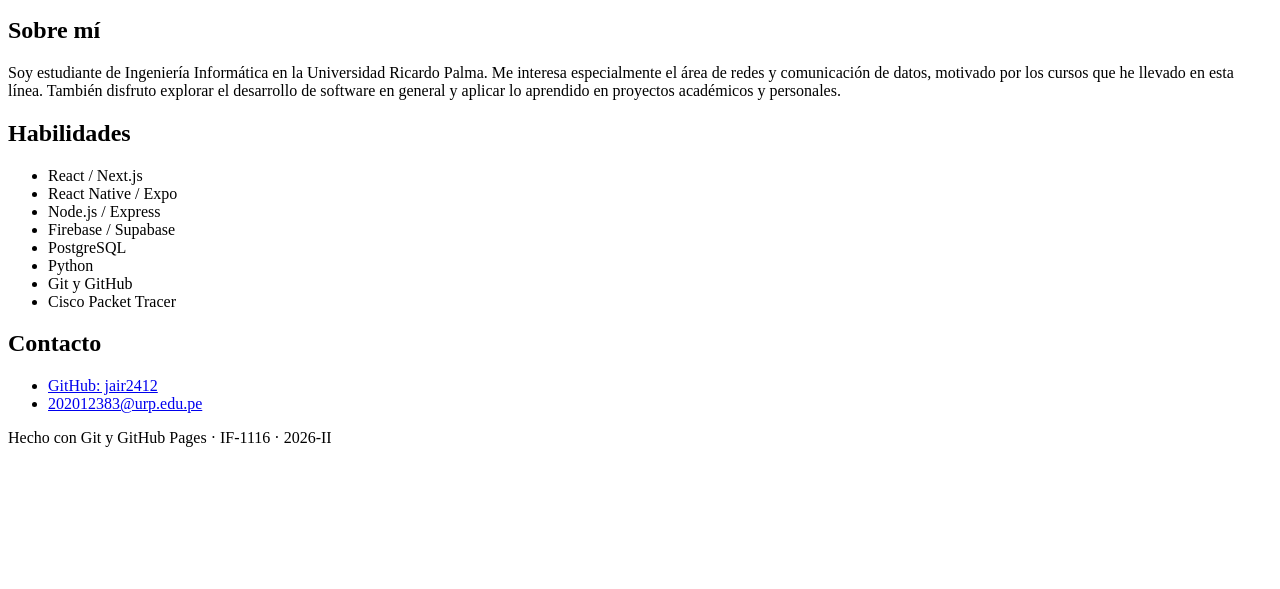
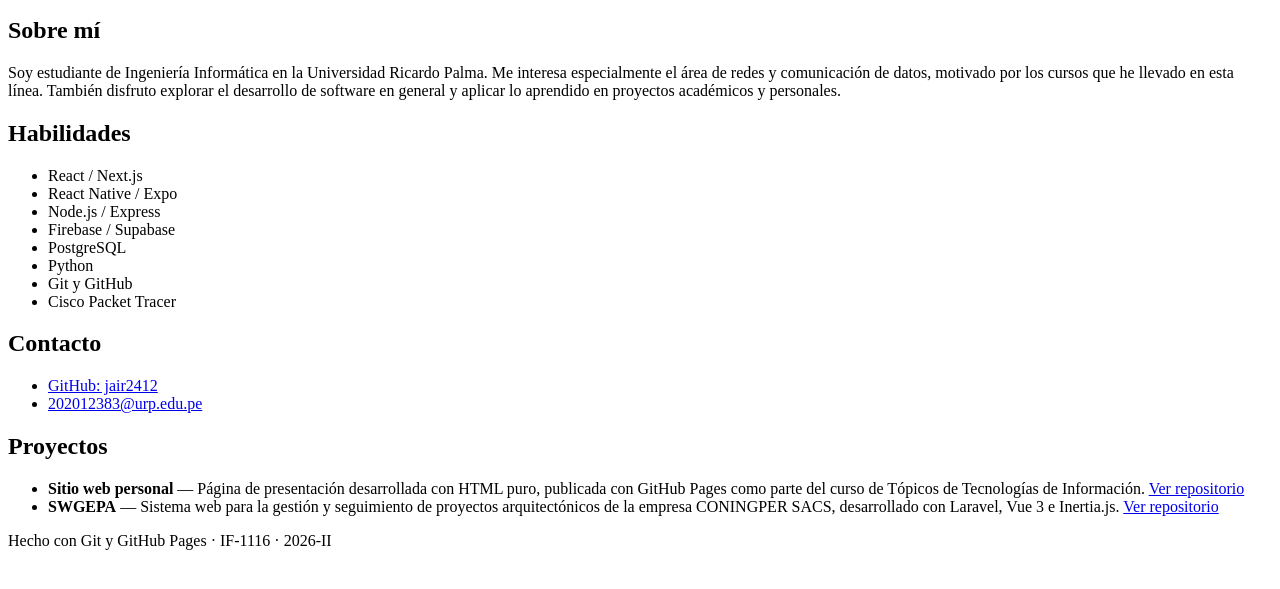
Before and after one commit to jair2412/jair2412.github.io, a plain HTML site: page index.html in a window 1280 px wide. Shown: the part 101-690 px from the top of the page. Drawn offline with Linux system fonts and the light colour scheme.

Commit message:
Agregar sección de proyectos

```diff
--- a/index.html
+++ b/index.html
@@ -39,6 +39,25 @@
   </ul>
 </section>
 
+<section id="proyectos">
+  <h2>Proyectos</h2>
+  <ul>
+    <li>
+      <strong>Sitio web personal</strong> — Página de presentación desarrollada con HTML puro, publicada con GitHub Pages como parte del curso de Tópicos de Tecnologías de Información.
+      <a href="https://github.com/jair2412/jair2412.github.io" target="_blank">Ver repositorio</a>
+    </li>
+    <li>
+        <strong>SWGEPA</strong> — Sistema web para la gestión y seguimiento de proyectos arquitectónicos de la empresa CONINGPER SACS, desarrollado con Laravel, Vue 3 e Inertia.js.
+        <a href="https://github.com/tu-usuario/nombre-del-repo" target="_blank">Ver repositorio</a>
+    </li>
+  </ul>
+</section>
+
+
+
+
+
+
     <!-- las secciones van aquí -->
   </main>
   <footer>
```
